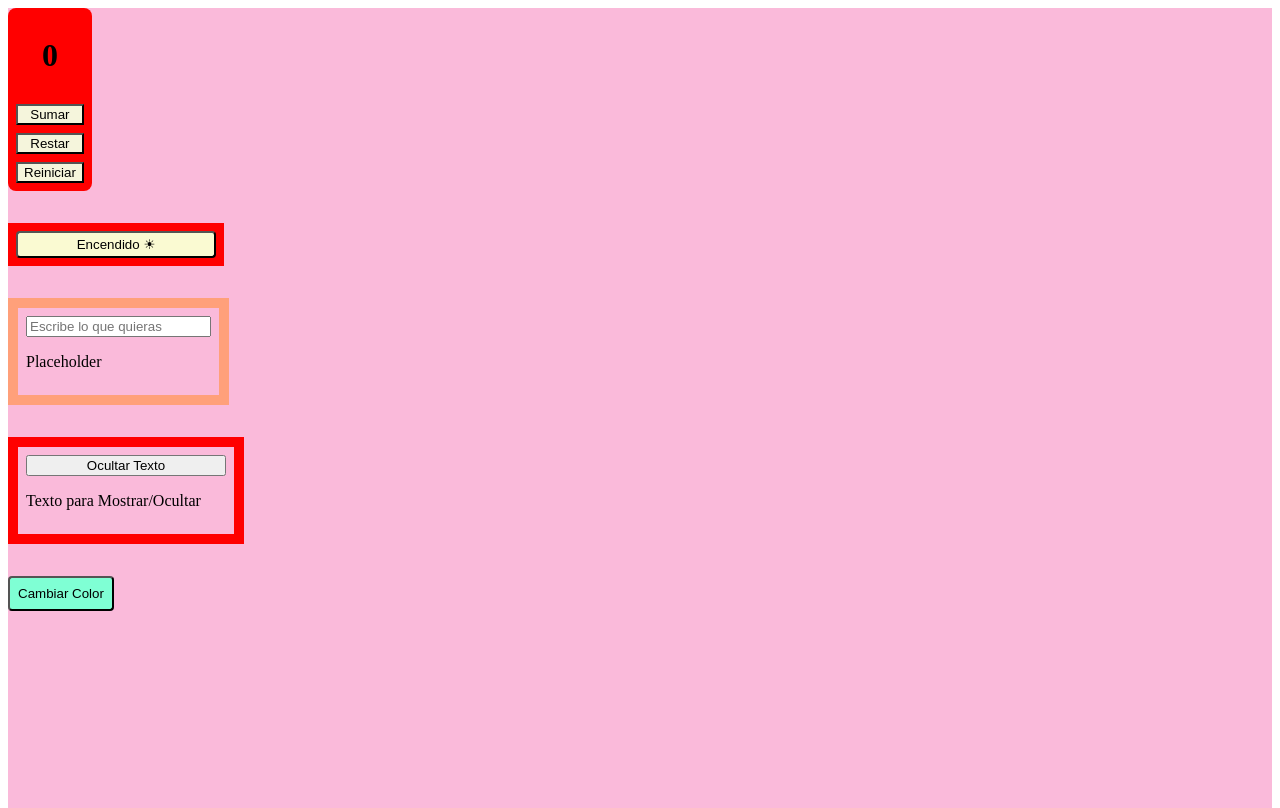
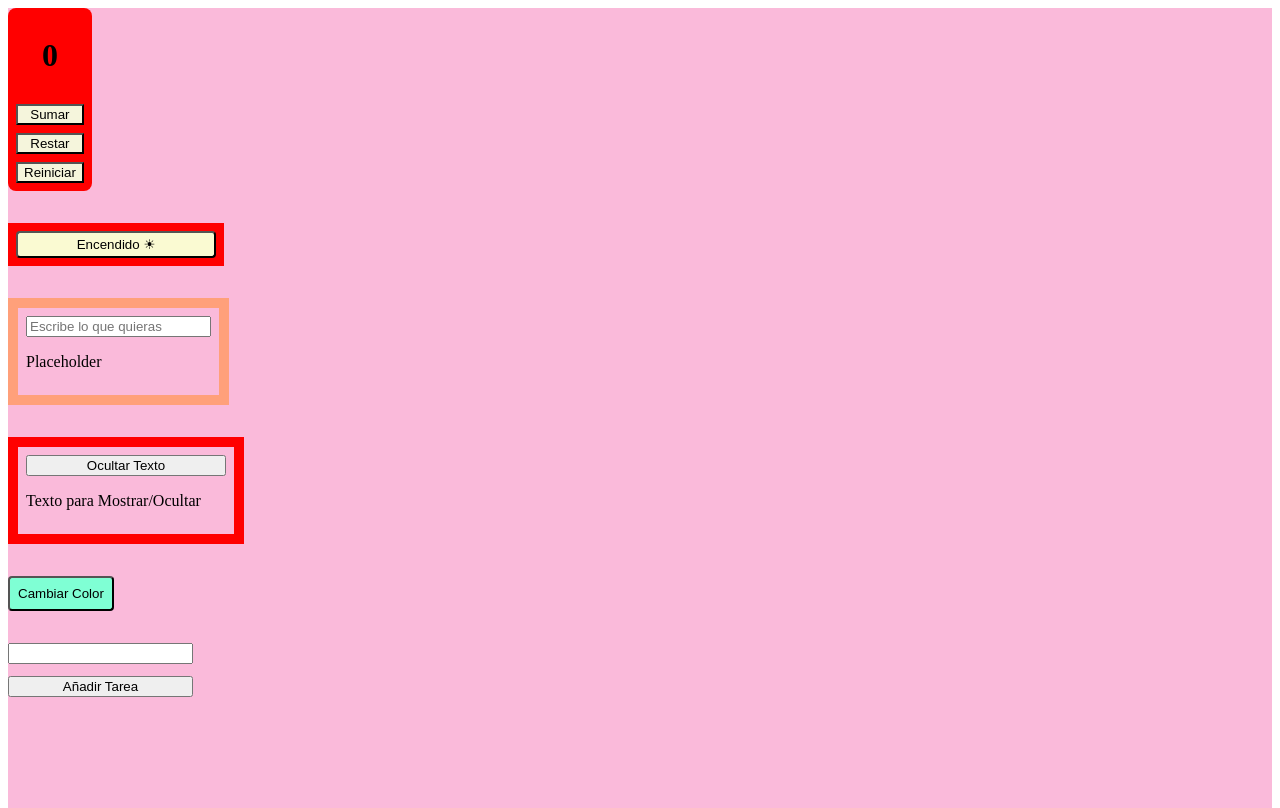
Before and after one commit to javier-ibanez-vizuete/react-usestate, a React (Vite) app: page / in a window 1280 px wide. Built offline with nearby package versions, Linux system fonts and the light colour scheme.

Commit message:
feat(app): add a TaskList to components

```diff
--- a/src/App.jsx
+++ b/src/App.jsx
@@ -4,6 +4,7 @@ import { ToggleButton } from "./components/ToggleButton/ToggleButton";
 import { TextBox } from "./components/TextBoX/TextBox";
 import { ShowText } from "./components/ShowText/ShowText";
 import { ColoredBtn } from "./components/ColoredBtn/ColoredBtn";
+import { TaskList } from "./components/TaskList/TaskList";
 
 export const App = () => {
 	const [count, setCount] = useState(0);
@@ -15,6 +16,7 @@ export const App = () => {
 			<TextBox />
 			<ShowText />
 			<ColoredBtn />
+			<TaskList />
 		</>
 	);
 };
--- /dev/null
+++ b/src/components/TaskList/TaskList.css
@@ -0,0 +1,5 @@
+.task-list-container {
+	display: flex;
+	flex-direction: column;
+	gap: 12px;
+}
--- /dev/null
+++ b/src/components/TaskList/TaskList.jsx
@@ -0,0 +1,34 @@
+import { useState } from "react";
+import "./TaskList.css";
+
+export const TaskList = () => {
+	const [tasks, setTasks] = useState([]);
+	const [text, setText] = useState("");
+	const handleArrayText = () => {
+		if (text.length) {
+			setTasks([...tasks, text]);
+			setText("");
+		}
+	};
+	return (
+		<form className="task-list-container" onSubmit={(event) => event.preventDefault()}>
+			<input
+				type="text"
+				name="input-task-list"
+				id="input-task-list"
+				value={text}
+				onChange={(event) => {
+					setText(event.target.value);
+				}}
+			/>
+			<button onClick={handleArrayText}>Añadir Tarea</button>
+			{tasks.length > 0 && (
+				<ul>
+					{tasks.map((task, index) => (
+						<li key={index}>{task}</li>
+					))}
+				</ul>
+			)}
+		</form>
+	);
+};
```
